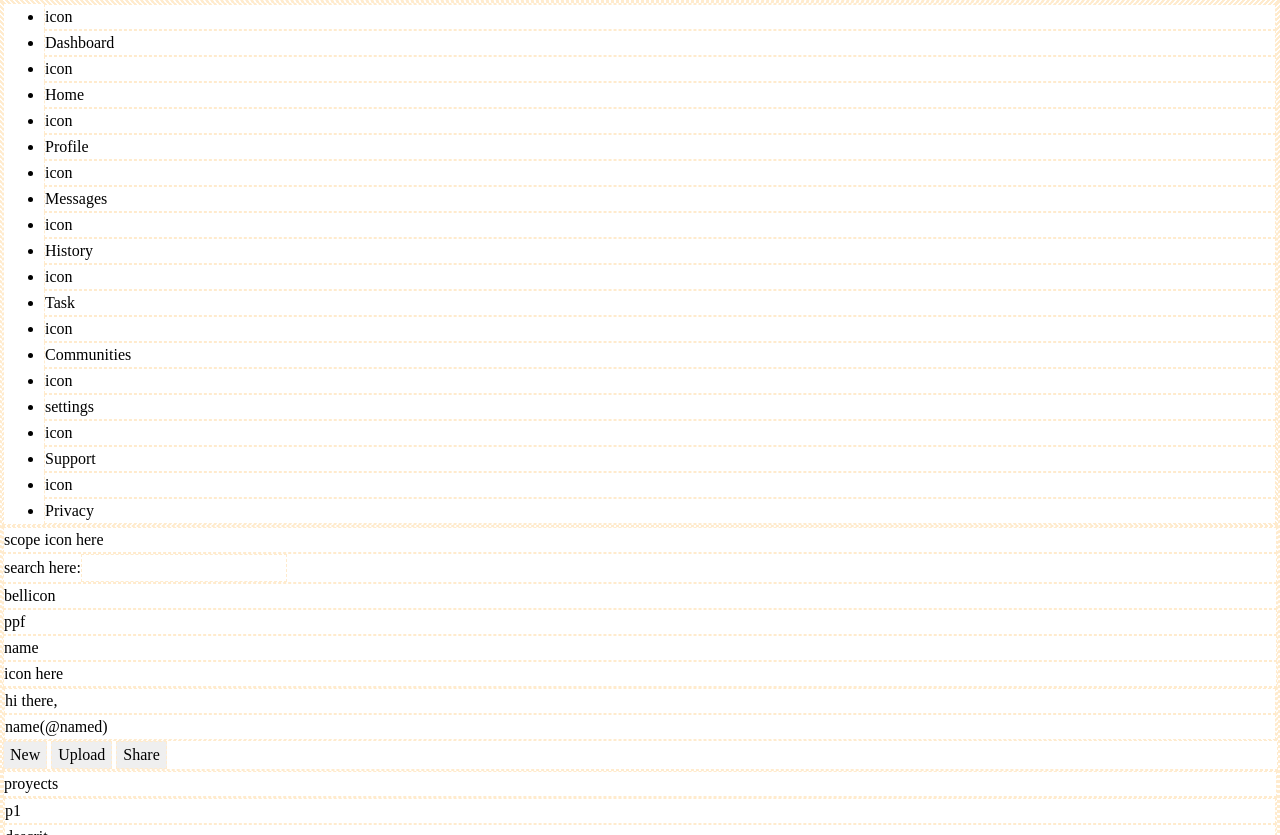
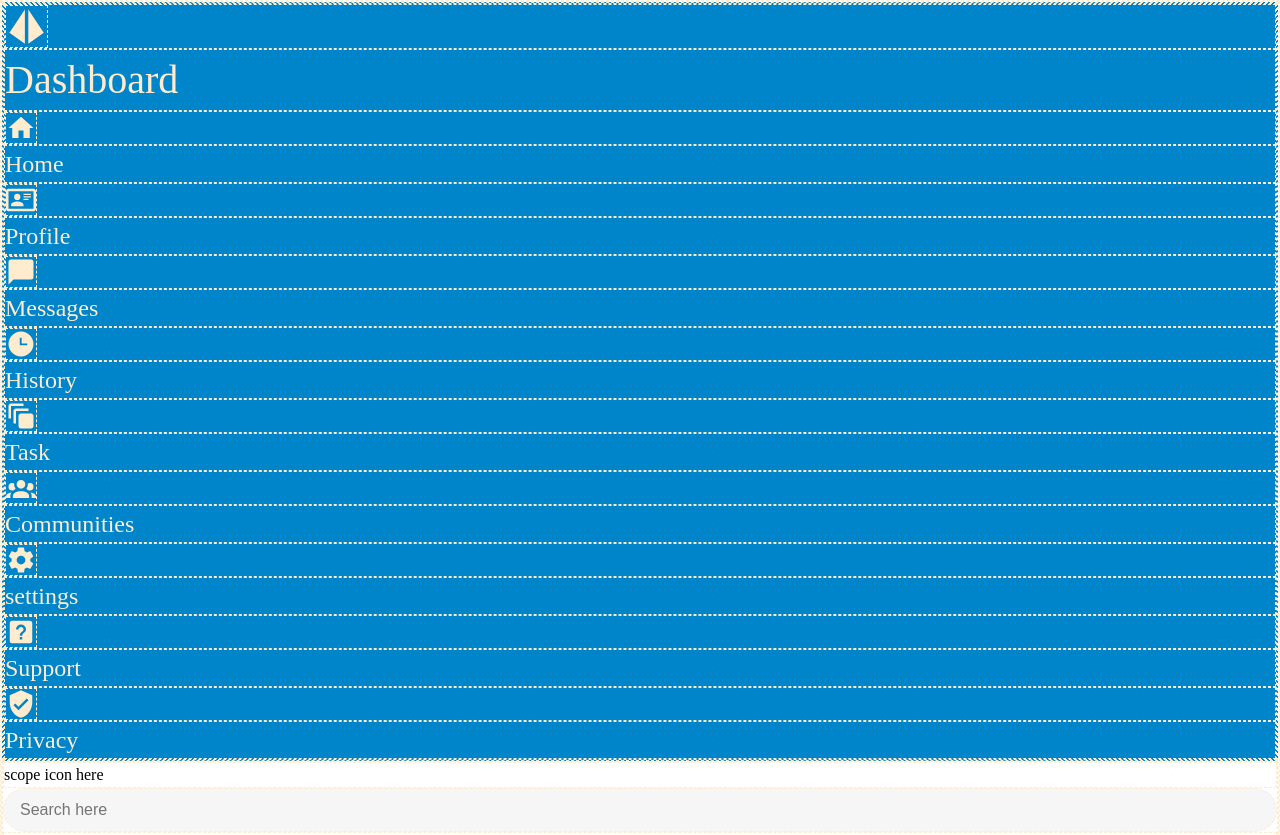
Before and after one commit to tococo852/adminboard-layout, a plain HTML site: page index.html in a window 1280 px wide. Shown: the top 835 px of the page. Drawn offline with Linux system fonts and the light colour scheme.

Commit message:
added logos to and colors to layout, css pending

```diff
--- a/index.css
+++ b/index.css
@@ -56,3 +56,70 @@
   *{
     border: 1px dashed blanchedalmond;
   }
+
+.dashboard>ul>li:not(.logo)>svg {
+  width: 2rem;
+  height: 2rem;
+
+  fill: blanchedalmond;
+}
+.dashboard>ul>li:not(.logo){
+  font-size: 1.5rem;
+  color: blanchedalmond;
+}
+
+.logo>svg{
+  width: 2.7rem;
+  height: 2.7rem;
+  fill: blanchedalmond;
+
+}
+.logo{
+  font-size: 2.5rem;
+  color: blanchedalmond;
+
+}
+  .dashboard{
+    background-color: #0085ca;
+  }
+  .dashboard ul{
+    list-style: none;
+    margin:0;
+    padding: 0;
+
+  }
+
+.searchBar{
+  background: #f6f6f6;
+  border-radius: 28px;
+  padding: 8px 14px;
+
+}
+.searchBar input {
+  font-size: 16px;
+  font-family: 'Lexend', sans-serif;
+  color: #333333;
+  background: transparent;
+  outline: none;
+  border: none;
+  width: 100%;
+
+}
+
+.content{
+  background-color: #eeeeee;
+}
+.proyectName, .proyectTitle, .annName, .trendName{
+  font-size: 20px;
+  font-weight: 550;
+  font-family: 'Lexend', sans-serif;
+
+}
+.proyectCard{
+  background-color: white;
+  border-color: rgb(214, 200, 3);
+  border-left: 5px;
+  border-style: solid;
+  border-radius: 20px;
+
+}
--- a/index.html
+++ b/index.html
@@ -9,32 +9,32 @@
 <body>
     <div class="dashboard">
         <ul>
-            <li>icon</li>
-            <li>Dashboard</li>
-            <li>icon</li>
+            <li class="logo"><svg  viewBox="0 0 24 24" xmlns="http://www.w3.org/2000/svg"><path d="M13,2l9,13.6L13,22ZM11,2,2,15.6,11,22Z"/></svg></li>
+            <li class="logo">Dashboard</li>
+            <li><svg xmlns="http://www.w3.org/2000/svg" viewBox="0 0 24 24"><title>home</title><path d="M10,20V14H14V20H19V12H22L12,3L2,12H5V20H10Z" /></svg></li>
             <li>Home</li>
-            <li>icon</li>
+            <li><svg xmlns="http://www.w3.org/2000/svg" viewBox="0 0 24 24"><title>card-account-details-outline</title><path d="M22,3H2C0.91,3.04 0.04,3.91 0,5V19C0.04,20.09 0.91,20.96 2,21H22C23.09,20.96 23.96,20.09 24,19V5C23.96,3.91 23.09,3.04 22,3M22,19H2V5H22V19M14,17V15.75C14,14.09 10.66,13.25 9,13.25C7.34,13.25 4,14.09 4,15.75V17H14M9,7A2.5,2.5 0 0,0 6.5,9.5A2.5,2.5 0 0,0 9,12A2.5,2.5 0 0,0 11.5,9.5A2.5,2.5 0 0,0 9,7M14,7V8H20V7H14M14,9V10H20V9H14M14,11V12H18V11H14" /></svg></li>
             <li>Profile</li>
-            <li>icon</li>
+            <li><svg xmlns="http://www.w3.org/2000/svg" viewBox="0 0 24 24"><title>message</title><path d="M20,2H4A2,2 0 0,0 2,4V22L6,18H20A2,2 0 0,0 22,16V4C22,2.89 21.1,2 20,2Z" /></svg></li>
             <li>Messages</li>
-            <li>icon</li>
+            <li><svg xmlns="http://www.w3.org/2000/svg" viewBox="0 0 24 24"><title>clock-time-three</title><path d="M12 2C6.5 2 2 6.5 2 12C2 17.5 6.5 22 12 22C17.5 22 22 17.5 22 12S17.5 2 12 2M17 13H11V7H12.5V11.5H17V13Z" /></svg></li>
             <li>History</li>
-            <li>icon</li>
+            <li><svg xmlns="http://www.w3.org/2000/svg" viewBox="0 0 24 24"><title>animation</title><path d="M4,2C2.89,2 2,2.89 2,4V14H4V4H14V2H4M8,6C6.89,6 6,6.89 6,8V18H8V8H18V6H8M12,10C10.89,10 10,10.89 10,12V20C10,21.11 10.89,22 12,22H20C21.11,22 22,21.11 22,20V12C22,10.89 21.11,10 20,10H12Z" /></svg></li>
             <li>Task</li>
-            <li>icon</li>
+            <li><svg xmlns="http://www.w3.org/2000/svg" viewBox="0 0 24 24"><title>account-group</title><path d="M12,5.5A3.5,3.5 0 0,1 15.5,9A3.5,3.5 0 0,1 12,12.5A3.5,3.5 0 0,1 8.5,9A3.5,3.5 0 0,1 12,5.5M5,8C5.56,8 6.08,8.15 6.53,8.42C6.38,9.85 6.8,11.27 7.66,12.38C7.16,13.34 6.16,14 5,14A3,3 0 0,1 2,11A3,3 0 0,1 5,8M19,8A3,3 0 0,1 22,11A3,3 0 0,1 19,14C17.84,14 16.84,13.34 16.34,12.38C17.2,11.27 17.62,9.85 17.47,8.42C17.92,8.15 18.44,8 19,8M5.5,18.25C5.5,16.18 8.41,14.5 12,14.5C15.59,14.5 18.5,16.18 18.5,18.25V20H5.5V18.25M0,20V18.5C0,17.11 1.89,15.94 4.45,15.6C3.86,16.28 3.5,17.22 3.5,18.25V20H0M24,20H20.5V18.25C20.5,17.22 20.14,16.28 19.55,15.6C22.11,15.94 24,17.11 24,18.5V20Z" /></svg></li>
             <li>Communities</li>
-            <li>icon</li>
+            <li><svg xmlns="http://www.w3.org/2000/svg" viewBox="0 0 24 24"><title>cog</title><path d="M12,15.5A3.5,3.5 0 0,1 8.5,12A3.5,3.5 0 0,1 12,8.5A3.5,3.5 0 0,1 15.5,12A3.5,3.5 0 0,1 12,15.5M19.43,12.97C19.47,12.65 19.5,12.33 19.5,12C19.5,11.67 19.47,11.34 19.43,11L21.54,9.37C21.73,9.22 21.78,8.95 21.66,8.73L19.66,5.27C19.54,5.05 19.27,4.96 19.05,5.05L16.56,6.05C16.04,5.66 15.5,5.32 14.87,5.07L14.5,2.42C14.46,2.18 14.25,2 14,2H10C9.75,2 9.54,2.18 9.5,2.42L9.13,5.07C8.5,5.32 7.96,5.66 7.44,6.05L4.95,5.05C4.73,4.96 4.46,5.05 4.34,5.27L2.34,8.73C2.21,8.95 2.27,9.22 2.46,9.37L4.57,11C4.53,11.34 4.5,11.67 4.5,12C4.5,12.33 4.53,12.65 4.57,12.97L2.46,14.63C2.27,14.78 2.21,15.05 2.34,15.27L4.34,18.73C4.46,18.95 4.73,19.03 4.95,18.95L7.44,17.94C7.96,18.34 8.5,18.68 9.13,18.93L9.5,21.58C9.54,21.82 9.75,22 10,22H14C14.25,22 14.46,21.82 14.5,21.58L14.87,18.93C15.5,18.67 16.04,18.34 16.56,17.94L19.05,18.95C19.27,19.03 19.54,18.95 19.66,18.73L21.66,15.27C21.78,15.05 21.73,14.78 21.54,14.63L19.43,12.97Z" /></svg></li>
             <li>settings</li>
-            <li>icon</li>
+            <li><svg xmlns="http://www.w3.org/2000/svg" viewBox="0 0 24 24"><title>help-box</title><path d="M11,18H13V16H11V18M12,6A4,4 0 0,0 8,10H10A2,2 0 0,1 12,8A2,2 0 0,1 14,10C14,12 11,11.75 11,15H13C13,12.75 16,12.5 16,10A4,4 0 0,0 12,6M5,3H19A2,2 0 0,1 21,5V19A2,2 0 0,1 19,21H5A2,2 0 0,1 3,19V5A2,2 0 0,1 5,3Z" /></svg></li>
             <li>Support</li>
-            <li>icon</li>
+            <li><svg xmlns="http://www.w3.org/2000/svg" viewBox="0 0 24 24"><title>shield-check</title><path d="M10,17L6,13L7.41,11.59L10,14.17L16.59,7.58L18,9M12,1L3,5V11C3,16.55 6.84,21.74 12,23C17.16,21.74 21,16.55 21,11V5L12,1Z" /></svg></li>
             <li>Privacy</li>
         </ul>
 
     </div>
     <div class="navbar">
             <div>scope icon here</div>
-            <div class="searchbar">search here:<input type="text"></div>
+            <div role="search" class="searchBar"><input aria-label="search bar" placeholder="Search here" type="search"></div>
             <div class="bell">bellicon</div>
             <div class="profile">ppf</div>
             <div class="name">name</div>
```
Also changed, not shown: Icons/account-group.svg (added), Icons/animation.svg (added), Icons/bell.svg (added), Icons/card-account-details-outline.svg (added), Icons/clock-time-three.svg (added), Icons/cog.svg (added), Icons/eye-plus-outline.svg (added), Icons/help-box.svg (added), Icons/home.svg (added), Icons/magnify.svg (added), Icons/message-outline.svg (added), Icons/message.svg (added), Icons/share-variant.svg (added), Icons/shield-check.svg (added), 1 more files.
